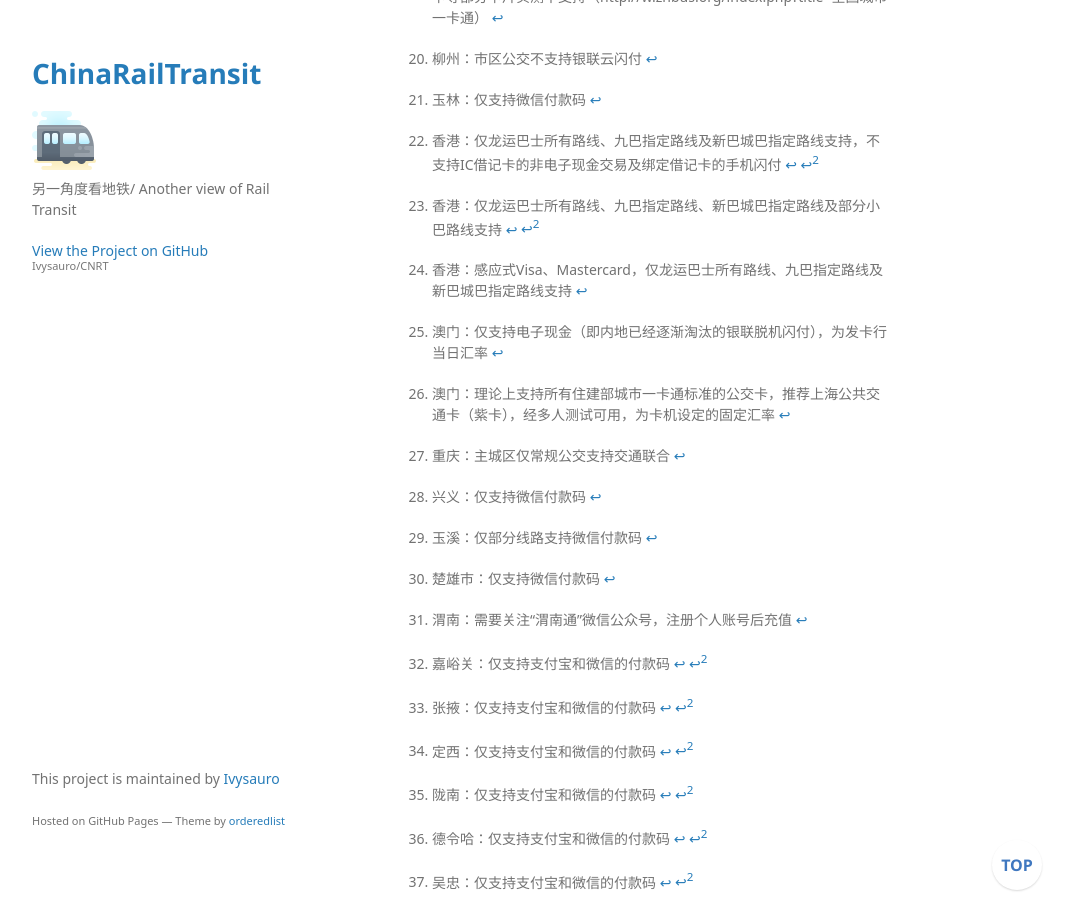
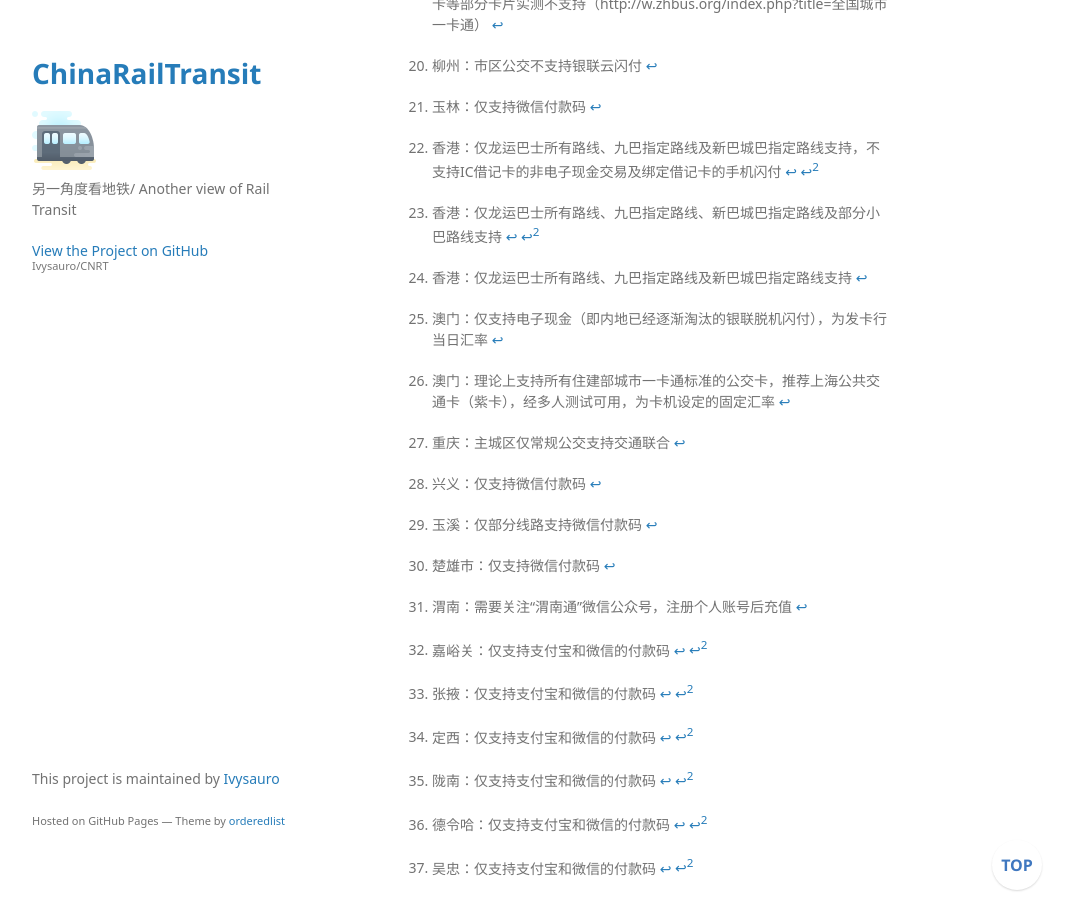
Before and after one commit to Ivysauro/CNRT, a Jekyll site: the page built from data/BusPay.md, in a window 1280 px wide and 900 px high, scrolled down 36409 px. Shown: the whole window, without its empty margins (178-1249 px from the left). Built offline with Jekyll 4.4.1, drawn with Linux system fonts in a browser that asks for light colours; some web fonts are replaced; our own code applies the rules of GitHub Pages for plain Markdown files; a script that is not in the unit is left out.

Commit message:
🍉调整香港数据格式

```diff
--- a/data/BusPay.md
+++ b/data/BusPay.md
@@ -347,7 +347,7 @@
 
 | | | <img src="https://raw.githubusercontent.com/Ivysauro/CNRT/master/images/T-Union.png" width="40" hegiht="40" alt="T-Union"/> | <img src="https://raw.githubusercontent.com/Ivysauro/CNRT/master/images/Unionpay NFC.png" width="40" hegiht="40" alt="Unionpay Quickpass"/> | <img src="https://raw.githubusercontent.com/Ivysauro/CNRT/master/images/Alipay.png" width="30" hegiht="30" alt="Alipay Transit QR Code"/> | <img src="https://raw.githubusercontent.com/Ivysauro/CNRT/master/images/WeChat Pay.png" width="25" hegiht="25" alt="WeChat Pay Transit QR Code"/> | <img src="https://raw.githubusercontent.com/Ivysauro/CNRT/master/images/Unionpay.png" width="25" hegiht="25" alt="Unionpay Transit QR Code"/> | <img src="https://raw.githubusercontent.com/Ivysauro/CNRT/master/images/Unionpay QR.png" width="40" hegiht="40" alt="Unionpay QR Code"/> | <img src="https://raw.githubusercontent.com/Ivysauro/CNRT/master/images/contactless.gif" width="40" hegiht="40" alt="Global Cards"/> | <img src="https://raw.githubusercontent.com/Ivysauro/CNRT/master/images/Bus.png" width="25" hegiht="25" alt="Transit QR Code of Additional Apps"/> |
 | :- | :- | :-: | :-: | :-: | :-: | :-: | :-: | :- | :- |
-| **香港/ Hong Kong** | 八达通 | | ⭕[^hk1] | ⭕[^hk] | | ⭕️[^hk1] | | ⭕️[^hk2] | Alipay HK[^hk] |
+| **香港/ Hong Kong** | 八达通 | | ⭕[^hk1] | ⭕[^hk] | | ⭕️[^hk1] | | V/M[^hk2] | Alipay HK[^hk] |
 | **澳门/ Macao** | 澳门通 | | ⭕[^mo] | | | | | | 澳门通、上海公共交通卡[^mo2] |
 
 ### 西南地区/ Southwestern China
@@ -512,7 +512,7 @@
 [^can-py]: 广州番禺：仅支持番禺区属路线（番字头）
 [^hk]: 香港：仅龙运巴士所有路线、九巴指定路线、新巴城巴指定路线及部分小巴路线支持
 [^hk1]: 香港：仅龙运巴士所有路线、九巴指定路线及新巴城巴指定路线支持，不支持IC借记卡的非电子现金交易及绑定借记卡的手机闪付
-[^hk2]: 香港：感应式Visa、Mastercard，仅龙运巴士所有路线、九巴指定路线及新巴城巴指定路线支持
+[^hk2]: 香港：仅龙运巴士所有路线、九巴指定路线及新巴城巴指定路线支持
 [^mo]: 澳门：仅支持电子现金（即内地已经逐渐淘汰的银联脱机闪付），为发卡行当日汇率
 [^mo2]: 澳门：理论上支持所有住建部城市一卡通标准的公交卡，推荐上海公共交通卡（紫卡），经多人测试可用，为卡机设定的固定汇率
 
```
